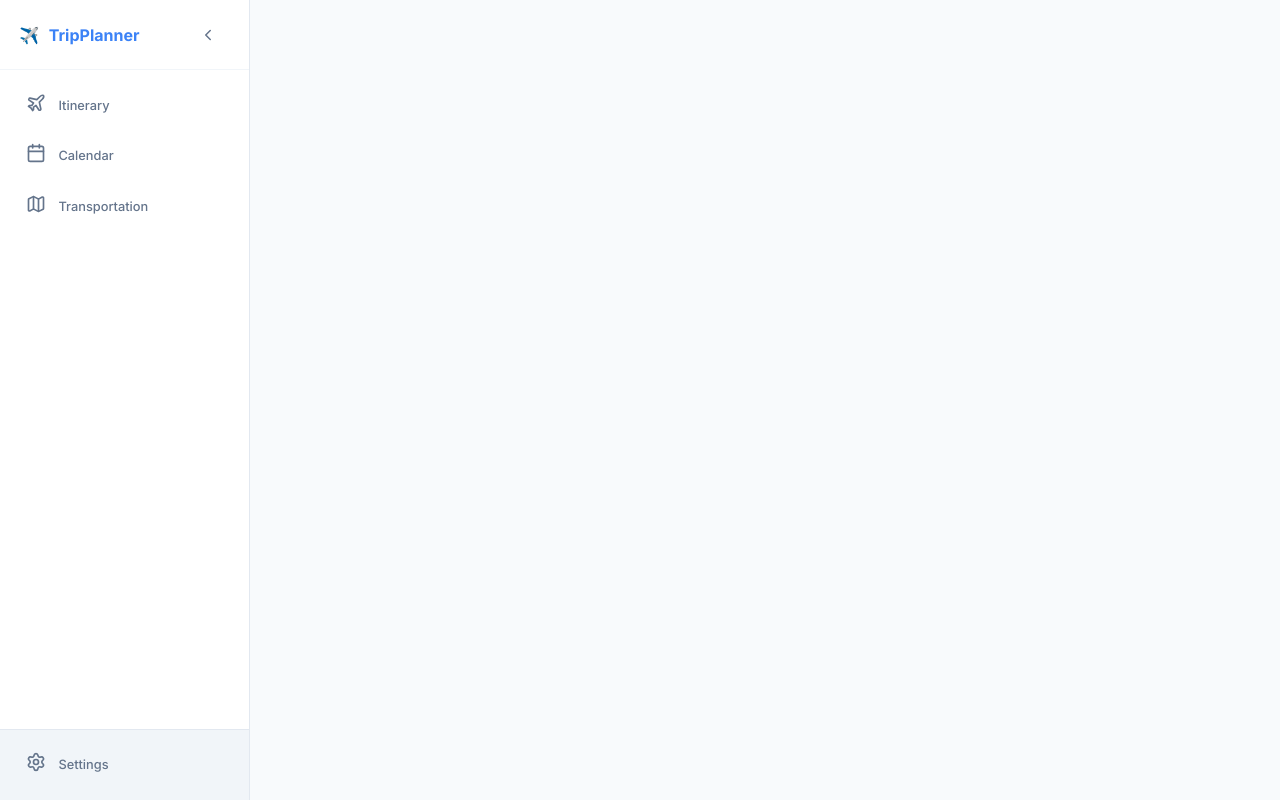
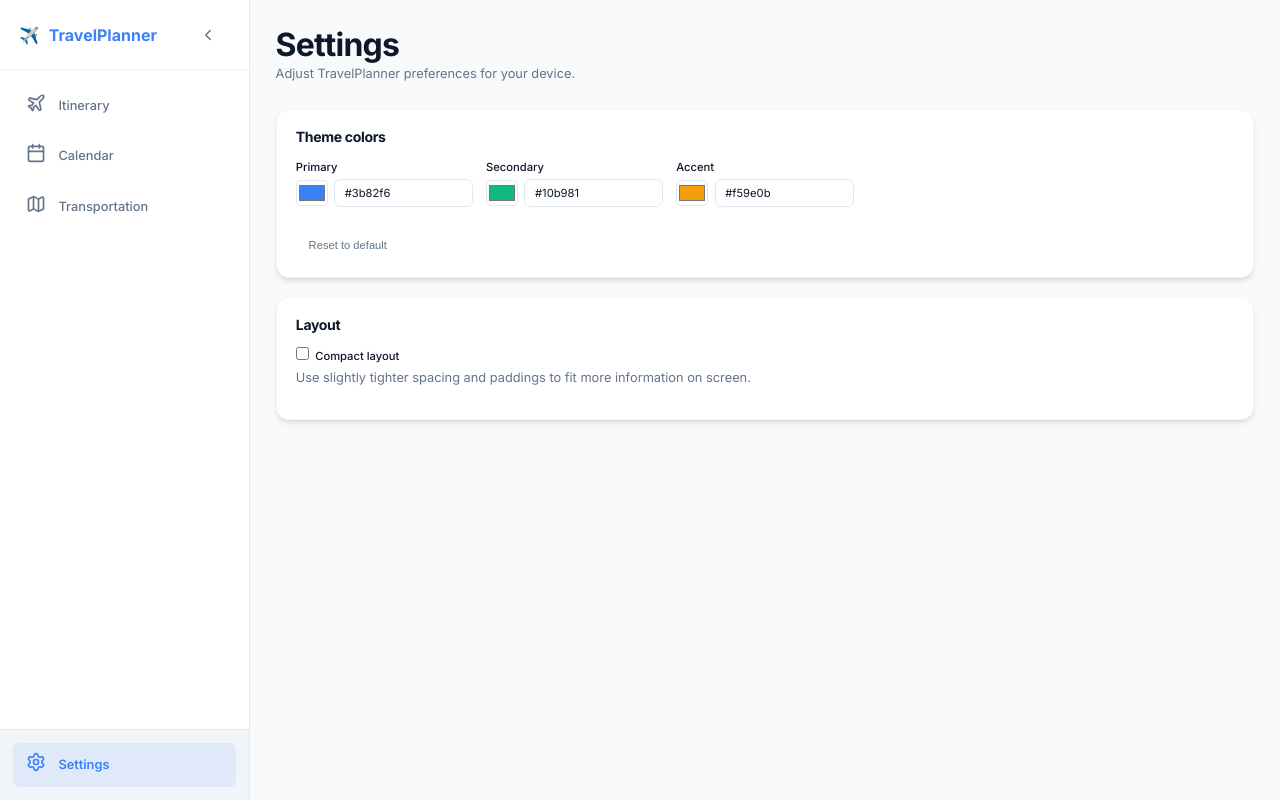
Before and after one commit to jnthns/travelplanner, a React (Vite) app: page /travelplanner/settings in a window 1280 px wide. Built offline with nearby package versions, Linux system fonts and the light colour scheme.

Commit message:
updated travelplanner

```diff
--- a/src/App.tsx
+++ b/src/App.tsx
@@ -7,7 +7,7 @@ import Transportation from './pages/Transportation';
 import Settings from './pages/Settings';
 import './theme.css'; // Global beautiful theme
 
-const THEME_STORAGE_KEY = 'tripplanner_theme';
+const THEME_STORAGE_KEY = 'travelplanner_theme';
 function loadAndApplyTheme() {
   try {
     const raw = localStorage.getItem(THEME_STORAGE_KEY);
@@ -31,7 +31,7 @@ const App: React.FC = () => {
   }, []);
 
   return (
-    <Router>
+    <Router basename="/travelplanner/">
       <div className="app-container">
         <Sidebar />
         <main className="main-content">
--- a/src/components/Sidebar.tsx
+++ b/src/components/Sidebar.tsx
@@ -21,7 +21,7 @@ const Sidebar: React.FC = () => {
       <div className="sidebar-header">
         <div className="logo-container">
           <span className="logo-icon">✈️</span>
-          <span className="logo-text">TripPlanner</span>
+          <span className="logo-text">TravelPlanner</span>
         </div>
         <button
           type="button"
--- a/src/pages/CalendarView.tsx
+++ b/src/pages/CalendarView.tsx
@@ -19,7 +19,7 @@ import type { Trip } from '../lib/types';
 import ActivityForm from '../components/ActivityForm';
 import './CalendarView.css';
 
-const CALENDAR_VIEW_KEY = 'tripplanner_calendar_view';
+const CALENDAR_VIEW_KEY = 'travelplanner_calendar_view';
 
 type ViewMode = 'month' | 'week' | 'day' | 'trip';
 
--- a/src/pages/ItineraryList.tsx
+++ b/src/pages/ItineraryList.tsx
@@ -27,11 +27,11 @@ const ItineraryList: React.FC = () => {
     const [showTripForm, setShowTripForm] = useState(false);
     const [editingTrip, setEditingTrip] = useState<string | null>(null);
     const [selectedTripId, setSelectedTripId] = useLocalStorageState<string | null>(
-        'tripplanner_itinerary_selectedTripId',
+        'travelplanner_itinerary_selectedTripId',
         null,
     );
     const [expandedDayList, setExpandedDayList] = useLocalStorageState<string[]>(
-        'tripplanner_itinerary_expandedDays',
+        'travelplanner_itinerary_expandedDays',
         [],
     );
     const [addingActivityDate, setAddingActivityDate] = useState<string | null>(null);
--- a/src/pages/Settings.tsx
+++ b/src/pages/Settings.tsx
@@ -1,8 +1,8 @@
 import React, { useEffect, useState } from 'react';
 import './Settings.css';
 
-const SETTINGS_STORAGE_KEY = 'tripplanner_settings';
-const THEME_STORAGE_KEY = 'tripplanner_theme';
+const SETTINGS_STORAGE_KEY = 'travelplanner_settings';
+const THEME_STORAGE_KEY = 'travelplanner_theme';
 
 const DEFAULT_THEME = {
   primary: '#3b82f6',
@@ -79,7 +79,7 @@ const Settings: React.FC = () => {
       <header className="page-header">
         <div>
           <h1>Settings</h1>
-          <p>Adjust TripPlanner preferences for your device.</p>
+          <p>Adjust TravelPlanner preferences for your device.</p>
         </div>
       </header>
 
--- a/src/pages/Transportation.tsx
+++ b/src/pages/Transportation.tsx
@@ -15,7 +15,7 @@ const Transportation: React.FC = () => {
     const { routes, addRoute, updateRoute, deleteRoute, getRoutesByTrip } = useTransportRoutes();
 
     const [selectedTripId, setSelectedTripId] = useLocalStorageState<string | null>(
-        'tripplanner_transport_selectedTripId',
+        'travelplanner_transport_selectedTripId',
         null,
     );
     const [showForm, setShowForm] = useState(false);
```
